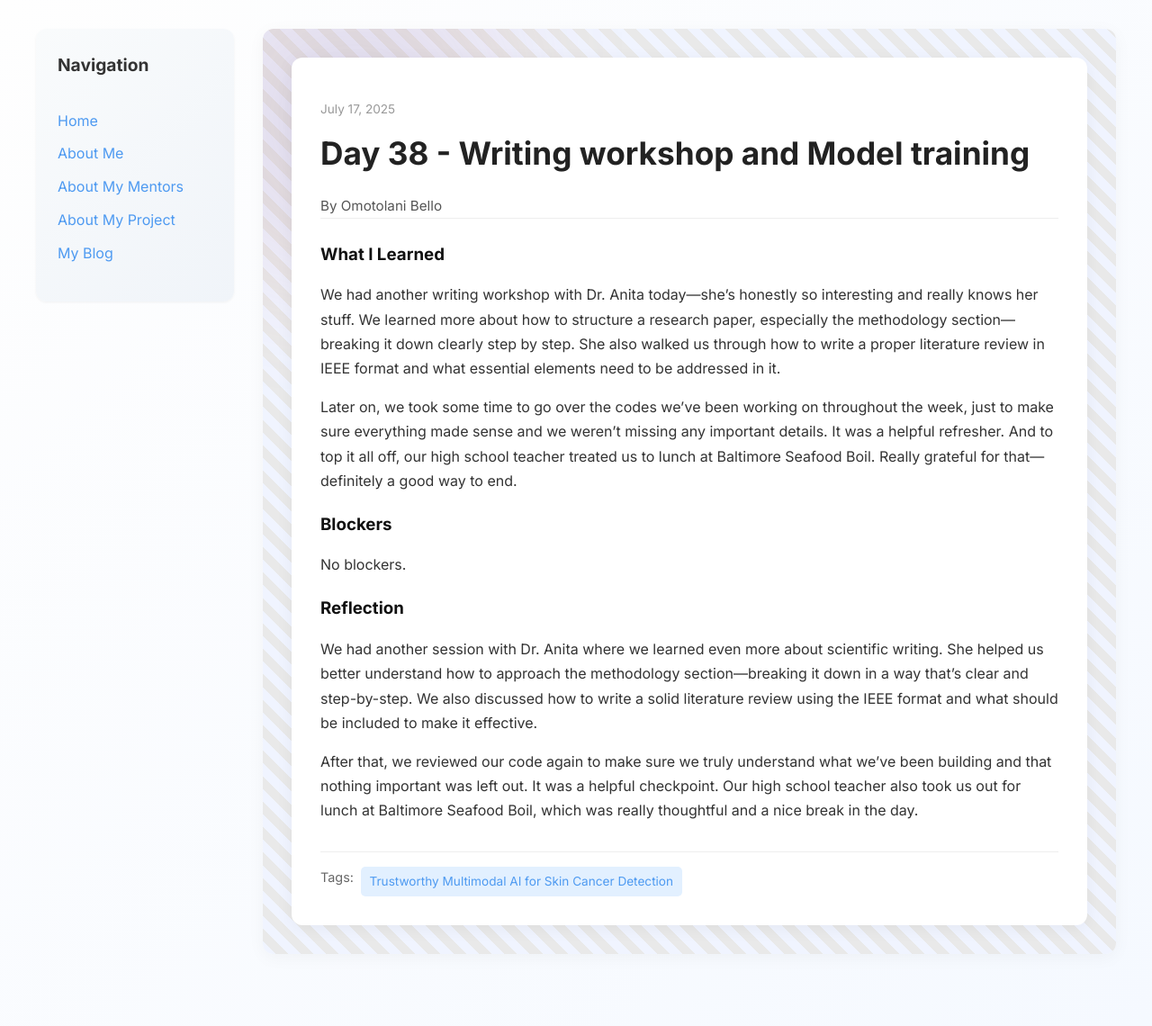
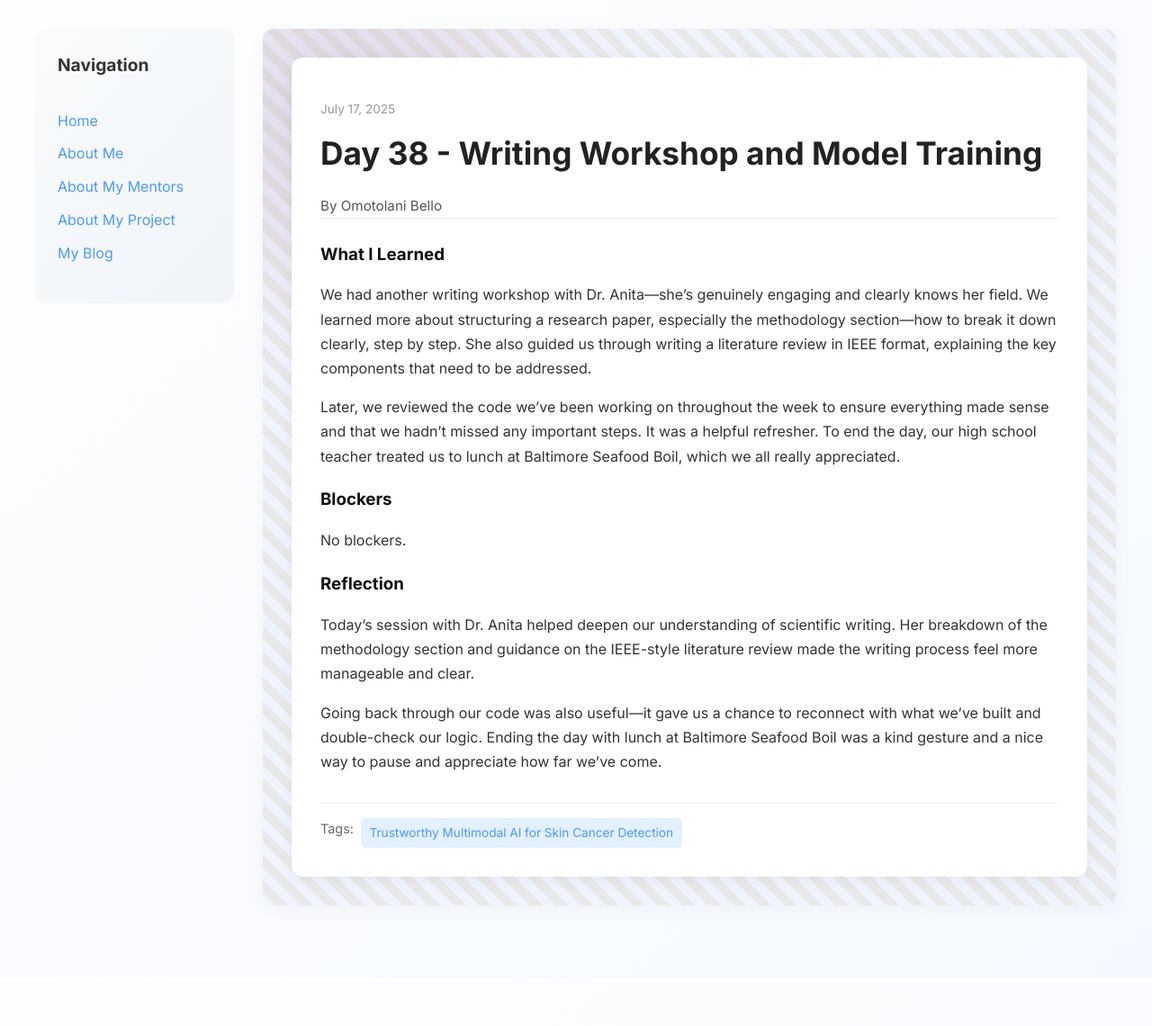
Before and after one commit to TolaniBello/TolaniBello.github.io, a Jekyll site: the page built from _posts/2025-07-17-day-38.md, in a window 1280 px wide. Shown: the whole page at 90% size. Built offline with Jekyll 4.4.1, drawn with Linux system fonts in a browser that asks for light colours; after the commit the page ends 1086 px from its top, so only the background shows below that.

Commit message:
Update 2025-07-17-day-38.md

```diff
--- a/_posts/2025-07-17-day-38.md
+++ b/_posts/2025-07-17-day-38.md
@@ -1,21 +1,21 @@
 ---
 layout: post
-title: "Day 38 - Writing workshop and Model training"
+title: "Day 38 - Writing Workshop and Model Training"
 date: 2025-07-17
 author: Omotolani Bello
 permalink: /day38.html
 tags: ["Trustworthy Multimodal AI for Skin Cancer Detection"]
 
 what_i_learned: |
-  We had another writing workshop with Dr. Anita today—she’s honestly so interesting and really knows her stuff. We learned more about how to structure a research paper, especially the methodology section—breaking it down clearly step by step. She also walked us through how to write a proper literature review in IEEE format and what essential elements need to be addressed in it.
+  We had another writing workshop with Dr. Anita—she’s genuinely engaging and clearly knows her field. We learned more about structuring a research paper, especially the methodology section—how to break it down clearly, step by step. She also guided us through writing a literature review in IEEE format, explaining the key components that need to be addressed.
 
-  Later on, we took some time to go over the codes we’ve been working on throughout the week, just to make sure everything made sense and we weren’t missing any important details. It was a helpful refresher. And to top it all off, our high school teacher treated us to lunch at Baltimore Seafood Boil. Really grateful for that—definitely a good way to end.
+  Later, we reviewed the code we’ve been working on throughout the week to ensure everything made sense and that we hadn’t missed any important steps. It was a helpful refresher. To end the day, our high school teacher treated us to lunch at Baltimore Seafood Boil, which we all really appreciated.
 
 blockers: |
   No blockers.
 
 reflection: |
-  We had another session with Dr. Anita where we learned even more about scientific writing. She helped us better understand how to approach the methodology section—breaking it down in a way that’s clear and step-by-step. We also discussed how to write a solid literature review using the IEEE format and what should be included to make it effective.
+  Today’s session with Dr. Anita helped deepen our understanding of scientific writing. Her breakdown of the methodology section and guidance on the IEEE-style literature review made the writing process feel more manageable and clear.
 
-  After that, we reviewed our code again to make sure we truly understand what we’ve been building and that nothing important was left out. It was a helpful checkpoint. Our high school teacher also took us out for lunch at Baltimore Seafood Boil, which was really thoughtful and a nice break in the day.
+  Going back through our code was also useful—it gave us a chance to reconnect with what we’ve built and double-check our logic. Ending the day with lunch at Baltimore Seafood Boil was a kind gesture and a nice way to pause and appreciate how far we’ve come.
 ---
```
